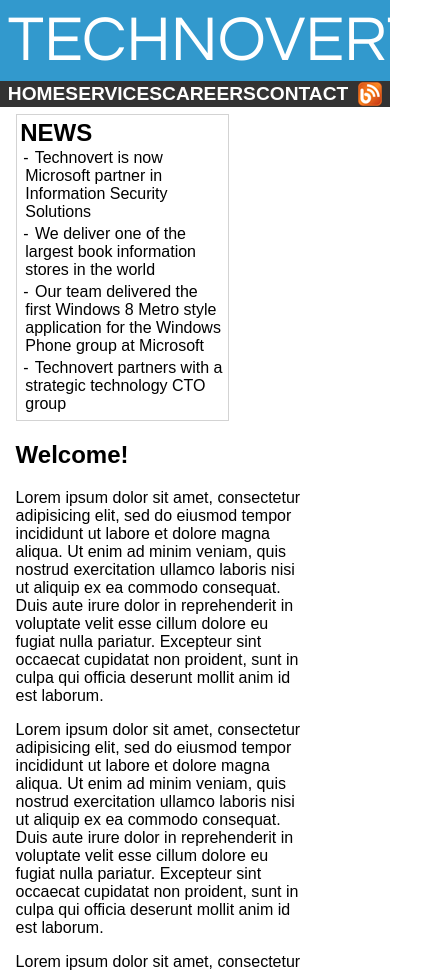
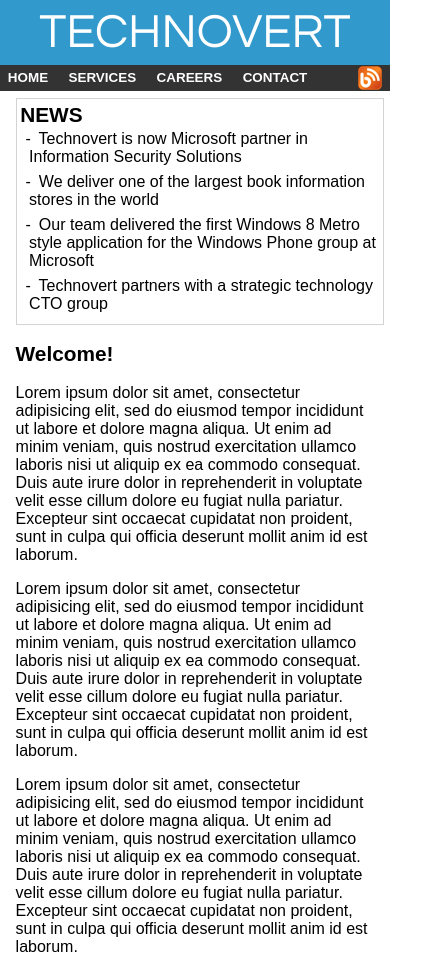
Before and after one commit to akashdoppalapudi/frontend-task-1, a plain HTML site: page index.html in a window 390 px wide. Shown: the top 970 px of the page, 423 px wide, since content can reach past the window. Drawn offline with Linux system fonts and the light colour scheme.

Commit message:
Added Responsiveness
breakpoints 1470px, 1200px, 1000px, 780px, 500px

```diff
--- a/styles.css
+++ b/styles.css
@@ -76,6 +76,7 @@
 
 .news h2 {
   margin: 0;
+  font-size: 130%;
 }
 
 .news ul {
@@ -100,3 +101,62 @@
 .welcome {
   width: 80%;
 }
+
+.welcome h2 {
+  font-size: 130%;
+}
+
+@media only screen and (max-width: 1470px) {
+  .navlinks {
+    width: 35%;
+  }
+
+  .news {
+    width: 70%;
+  }
+
+  .welcome {
+    width: 90%;
+  }
+}
+
+@media only screen and (max-width: 1200px) {
+  .navlinks {
+    width: 40%;
+  }
+
+  .news {
+    width: 80%;
+  }
+
+  .welcome {
+    width: 100%;
+  }
+}
+
+@media only screen and (max-width: 1000px) {
+  .navlinks {
+    width: 50%;
+  }
+
+  .news {
+    width: 100%;
+  }
+}
+
+@media only screen and (max-width: 780px) {
+  .navlinks {
+    width: 80%;
+    font-size: 70%;
+  }
+
+  header h1 {
+    font-size: 300%;
+  }
+}
+
+@media only screen and (max-width: 500px) {
+  header h1 {
+    text-align: center;
+  }
+}
```
